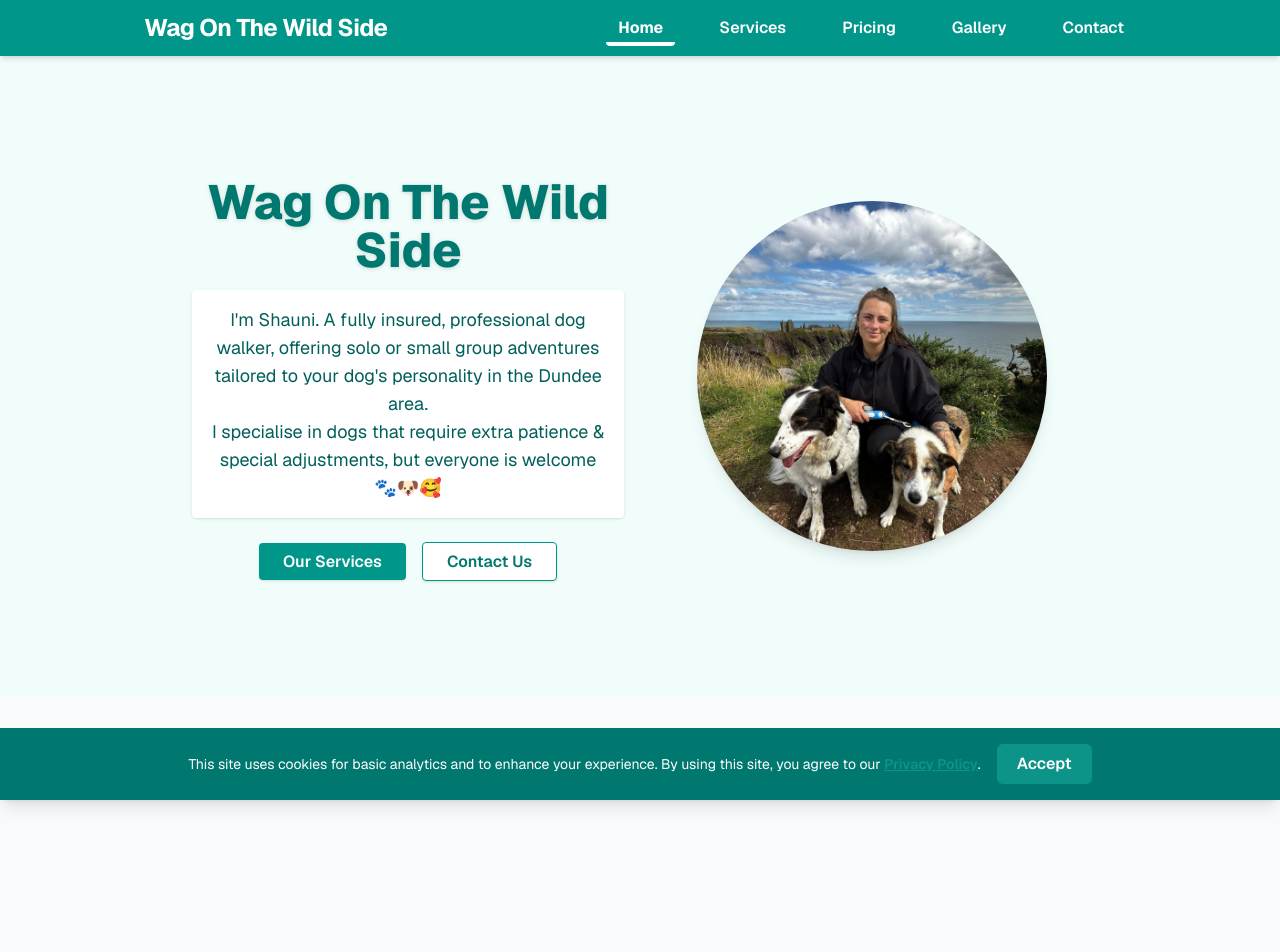
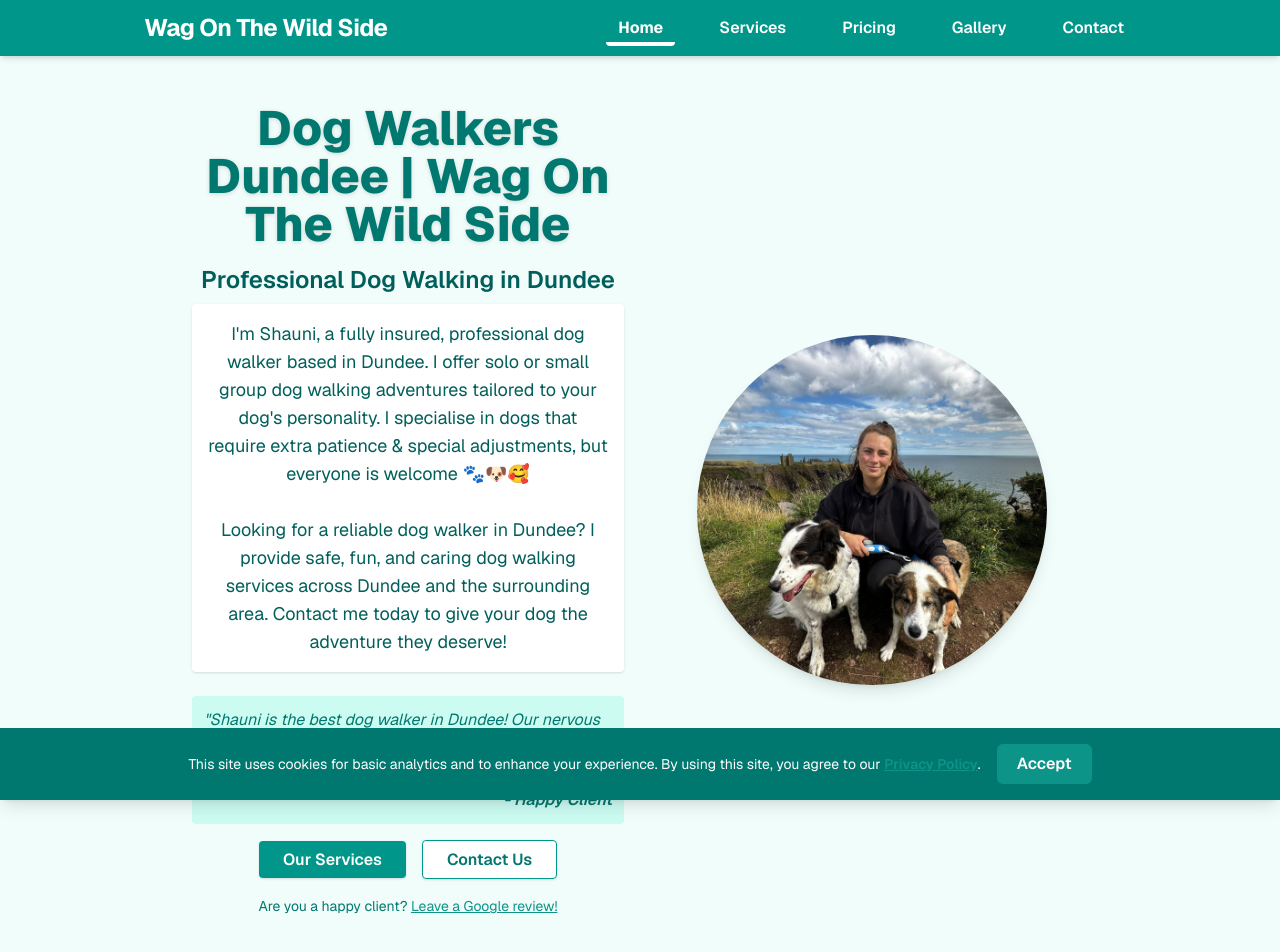
Before and after one commit to ross-kirk/public_wag_frontend, a Next.js app: page / in a window 1280 px wide. Shown: the top 952 px of the page. Before the commit the page ends 800 px from the top, so only its background shows below. Built offline with nearby package versions, Linux system fonts and the light colour scheme.

Commit message:
Update metadata

```diff
--- a/src/app/layout.tsx
+++ b/src/app/layout.tsx
@@ -28,6 +28,32 @@ export default function RootLayout({
     <html lang="en">
       <head>
         <link rel="icon" href="/favicon.ico" />
+        <title>Dog Walkers Dundee | Wag On The Wild Side</title>
+        <meta name="description" content="Professional, fully insured dog walking in Dundee. Solo and group walks, patient care for all dogs. Contact Shauni today!" />
+        <meta name="keywords" content="dog walkers Dundee, dog walking Dundee, professional dog walker Dundee, Dundee dog walker, dog walker near me" />
+        <meta name="author" content="Shauni" />
+        <meta property="og:title" content="Dog Walkers Dundee | Wag On The Wild Side" />
+        <meta property="og:description" content="Professional, fully insured dog walking in Dundee. Solo and group walks, patient care for all dogs. Contact Shauni today!" />
+        <meta property="og:type" content="website" />
+        <meta property="og:url" content="https://wagonthewildside.com/" />
+        <meta property="og:image" content="https://wagonthewildside.com/dogs/hero-dog.jpg" />
+        <script type="application/ld+json">{`
+          {
+            "@context": "https://schema.org",
+            "@type": "LocalBusiness",
+            "name": "Wag On The Wild Side",
+            "image": "https://wagonthewildside.com/dogs/hero-dog.jpg",
+            "address": {
+              "@type": "PostalAddress",
+              "addressLocality": "Dundee",
+              "addressCountry": "UK"
+            },
+            "telephone": "+44 7885 511067",
+            "email": "shauni@wagonthewildside.com",
+            "url": "https://wagonthewildside.com",
+            "description": "Professional, fully insured dog walker in Dundee. Solo and group walks, patient care for all dogs."
+          }
+        `}</script>
       </head>
       <body
         className={`${geistSans.variable} ${geistMono.variable} antialiased`}
--- a/src/app/page.tsx
+++ b/src/app/page.tsx
@@ -7,12 +7,17 @@ export default function Home() {
       <div className="flex flex-col md:flex-row items-center gap-8 max-w-4xl w-full">
         <div className="flex-1 flex flex-col items-center">
           <h1 className="text-5xl font-extrabold mb-4 text-teal-700 drop-shadow-sm text-center">
-            Wag On The Wild Side
+            Dog Walkers Dundee | Wag On The Wild Side
           </h1>
+          <h2 className="text-2xl font-semibold mb-2 text-center text-teal-800">Professional Dog Walking in Dundee</h2>
           <p className="mb-6 text-lg text-teal-800 bg-white p-4 rounded shadow-sm text-center">
-            I&apos;m Shauni. A fully insured, professional dog walker, offering solo or small group adventures tailored to your dog&apos;s personality in the Dundee area.<br/>
-            I specialise in dogs that require extra patience &amp; special adjustments, but everyone is welcome 🐾🐶🥰
+            I&apos;m Shauni, a fully insured, professional dog walker based in Dundee. I offer solo or small group dog walking adventures tailored to your dog&apos;s personality. I specialise in dogs that require extra patience &amp; special adjustments, but everyone is welcome 🐾🐶🥰<br/><br/>
+            Looking for a reliable dog walker in Dundee? I provide safe, fun, and caring dog walking services across Dundee and the surrounding area. Contact me today to give your dog the adventure they deserve!
           </p>
+          <blockquote className="italic text-teal-700 bg-teal-100 rounded p-3 mb-4 max-w-md mx-auto">
+            &quot;Shauni is the best dog walker in Dundee! Our nervous rescue dog absolutely loves her walks and we have total peace of mind.&quot;<br/>
+            <span className="block text-right font-semibold mt-2">- Happy Client</span>
+          </blockquote>
           <div className="flex gap-4 mt-2 justify-center">
             <Link href="/services">
               <span className="bg-teal-600 text-white px-6 py-2 rounded shadow hover:bg-teal-700 transition-colors font-semibold">Our Services</span>
@@ -21,11 +26,14 @@ export default function Home() {
               <span className="bg-white text-teal-700 border border-teal-600 px-6 py-2 rounded shadow hover:bg-teal-50 transition-colors font-semibold">Contact Us</span>
             </Link>
           </div>
+          <p className="mt-6 text-sm text-teal-700 text-center">
+            Are you a happy client? <a href="https://g.page/r/CfQw7k8Qw8wDEBM/review" className="underline text-teal-800" target="_blank" rel="noopener noreferrer">Leave a Google review!</a>
+          </p>
         </div>
         <div className="flex-1 flex justify-center">
           <Image
             src="/dogs/hero-dog.jpg"
-            alt="Happy dog on a walk"
+            alt="Dog walking in Dundee"
             width={350}
             height={350}
             className="rounded-full shadow-lg object-cover bg-teal-100"
```
